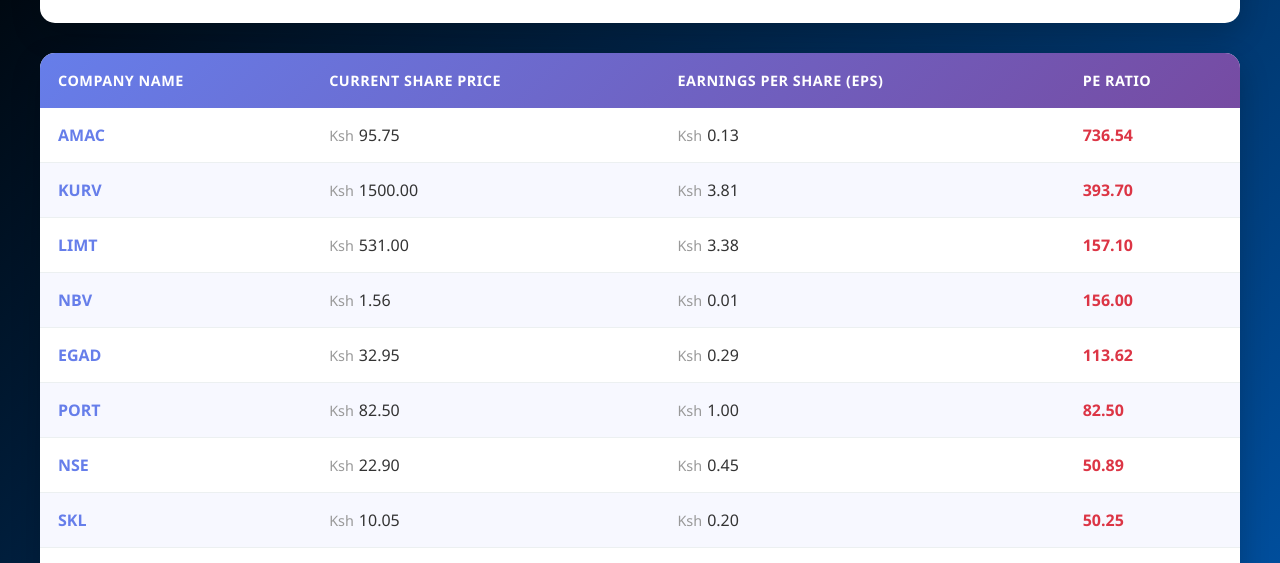
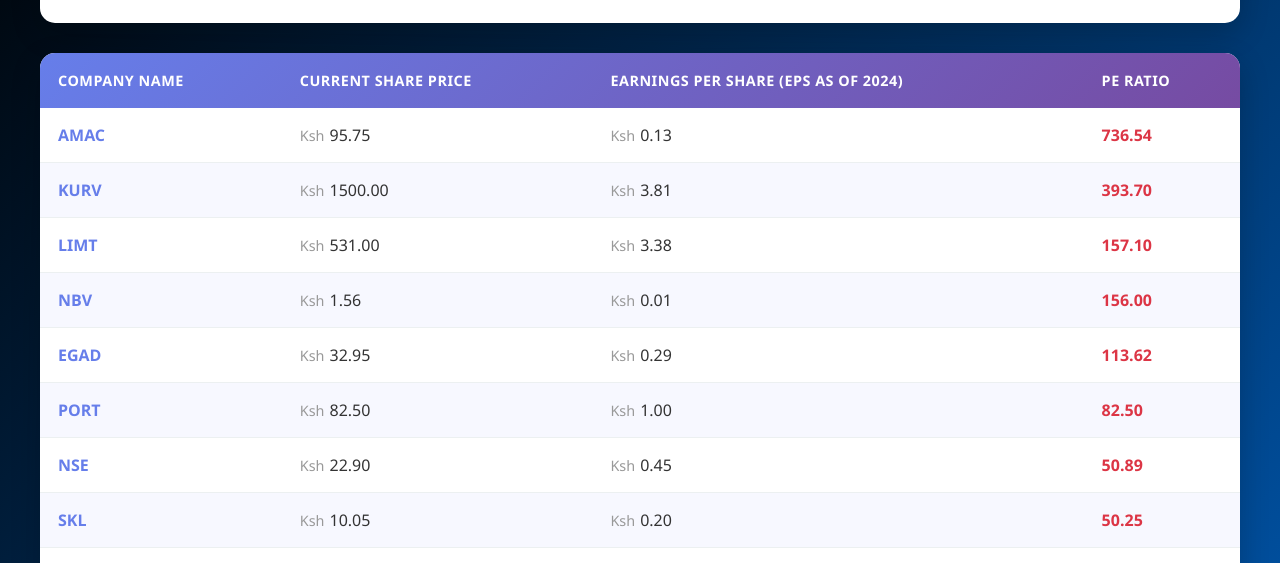
Before and after one commit to cliomaxin/NSE-ratio, a plain HTML site: page index.html in a window 1280 px wide. Shown: the part 236-799 px from the top of the page. Drawn offline with Linux system fonts and the light colour scheme; files whose address does not match are found by name.

Commit message:
table headline modified to point that it is data from 2024

```diff
--- a/index.html
+++ b/index.html
@@ -430,7 +430,7 @@
                         <tr>
                             <th>Company Name</th>
                             <th>Current Share Price</th>
-                            <th>Earnings Per Share (EPS)</th>
+                            <th>Earnings Per Share (EPS as of 2024) </th>
                             <th>PE Ratio</th>
                         </tr>
                     </thead>
```
